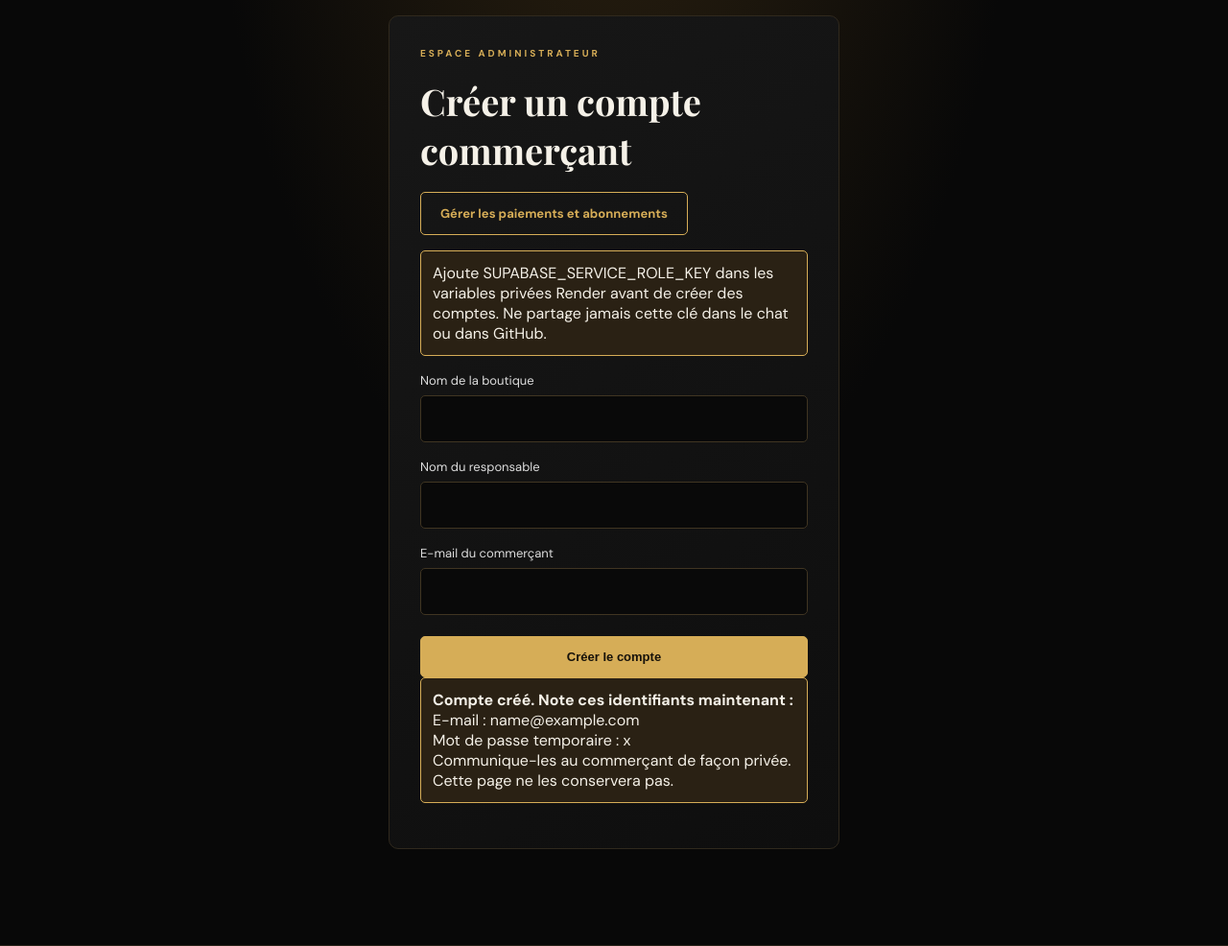
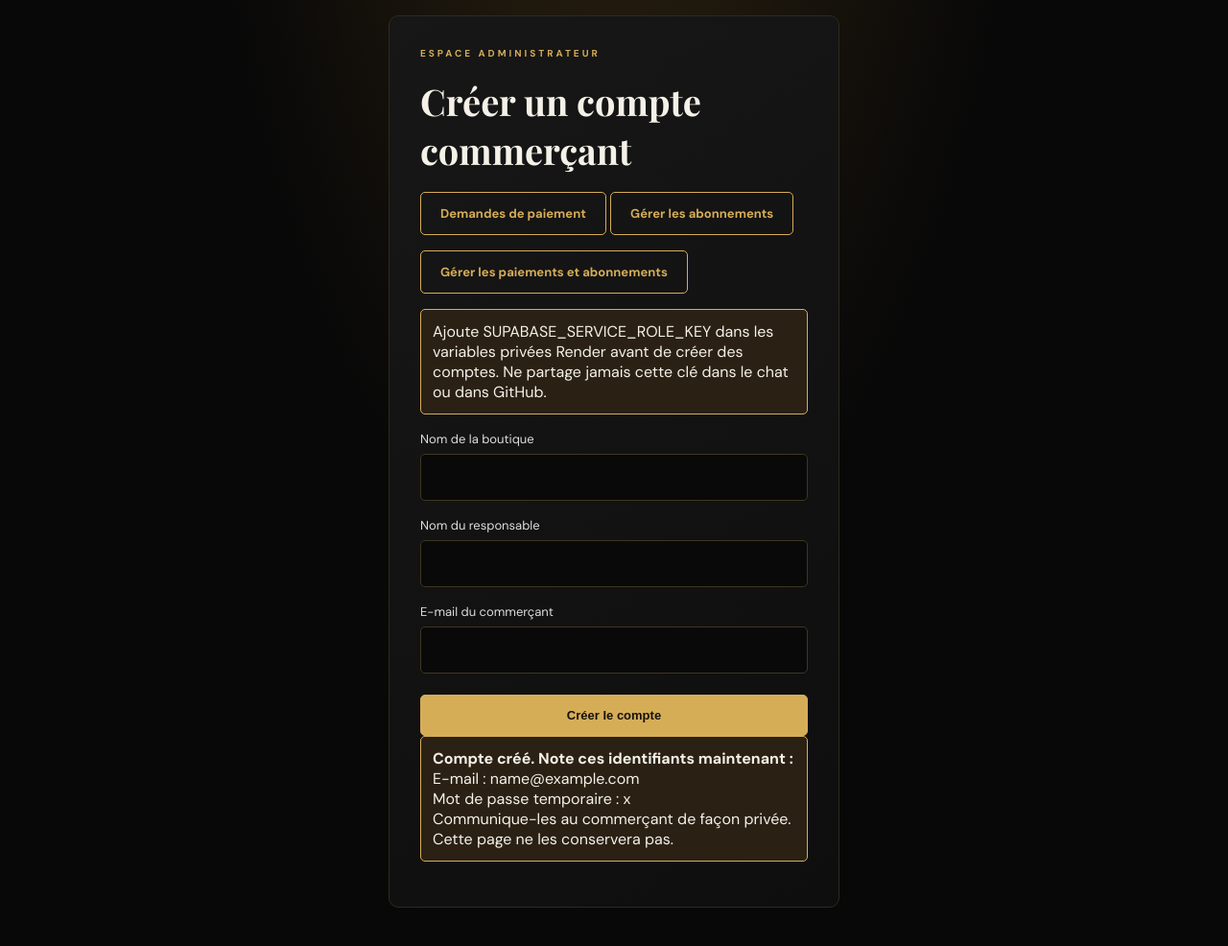
Before and after one commit to ameth99ndiaye-hash/ndiaye-digital-pro-v2, a Flask app: template templates/admin.html in a window 1280 px wide. Shown: the part 135-1121 px from the top of the page at 96% size. Run offline with Flask 3, Linux system fonts and the light colour scheme; the template is opened without the code that fills it: most values are stand-ins (such as "Sample title", 1, 10 or a date in 2020); some libraries are stand-ins or nearby versions.

Commit message:
Link admin to manual subscription management

```diff
--- a/templates/admin.html
+++ b/templates/admin.html
@@ -4,6 +4,7 @@
 <section class="form-card">
   <div class="eyebrow">ESPACE ADMINISTRATEUR</div>
   <h1>Créer un compte commerçant</h1>
+  <p><a class="btn ghost" href="{{ url_for('admin_payments') }}">Demandes de paiement</a> <a class="btn ghost" href="{{ url_for('admin_subscriptions') }}">Gérer les abonnements</a></p>
   <p><a class="btn ghost" href="{{ url_for('admin_payments') }}">Gérer les paiements et abonnements</a></p>
   {% if not secret_ready %}<p class="notice">Ajoute SUPABASE_SERVICE_ROLE_KEY dans les variables privées Render avant de créer des comptes. Ne partage jamais cette clé dans le chat ou dans GitHub.</p>{% endif %}
   <form method="post">
```
